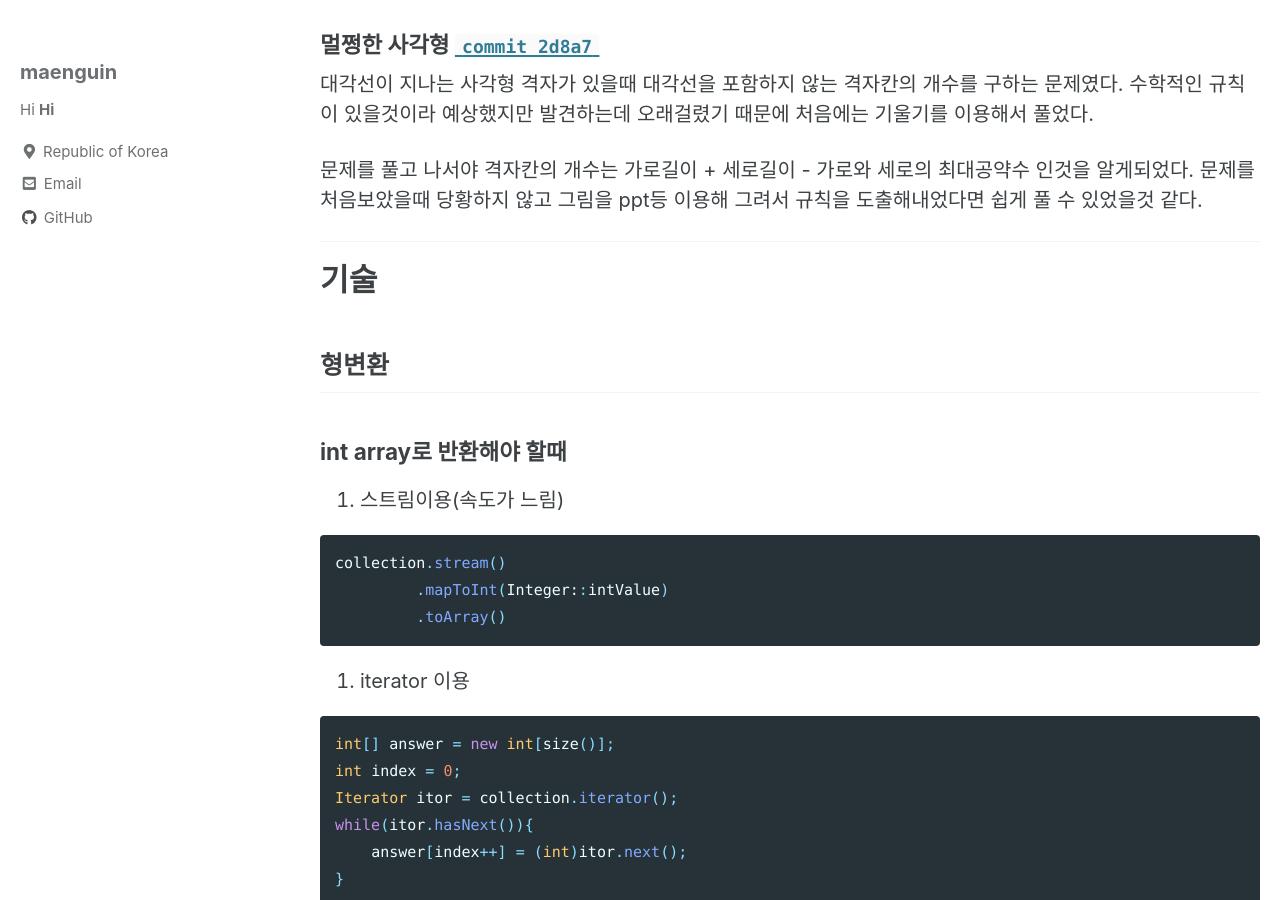
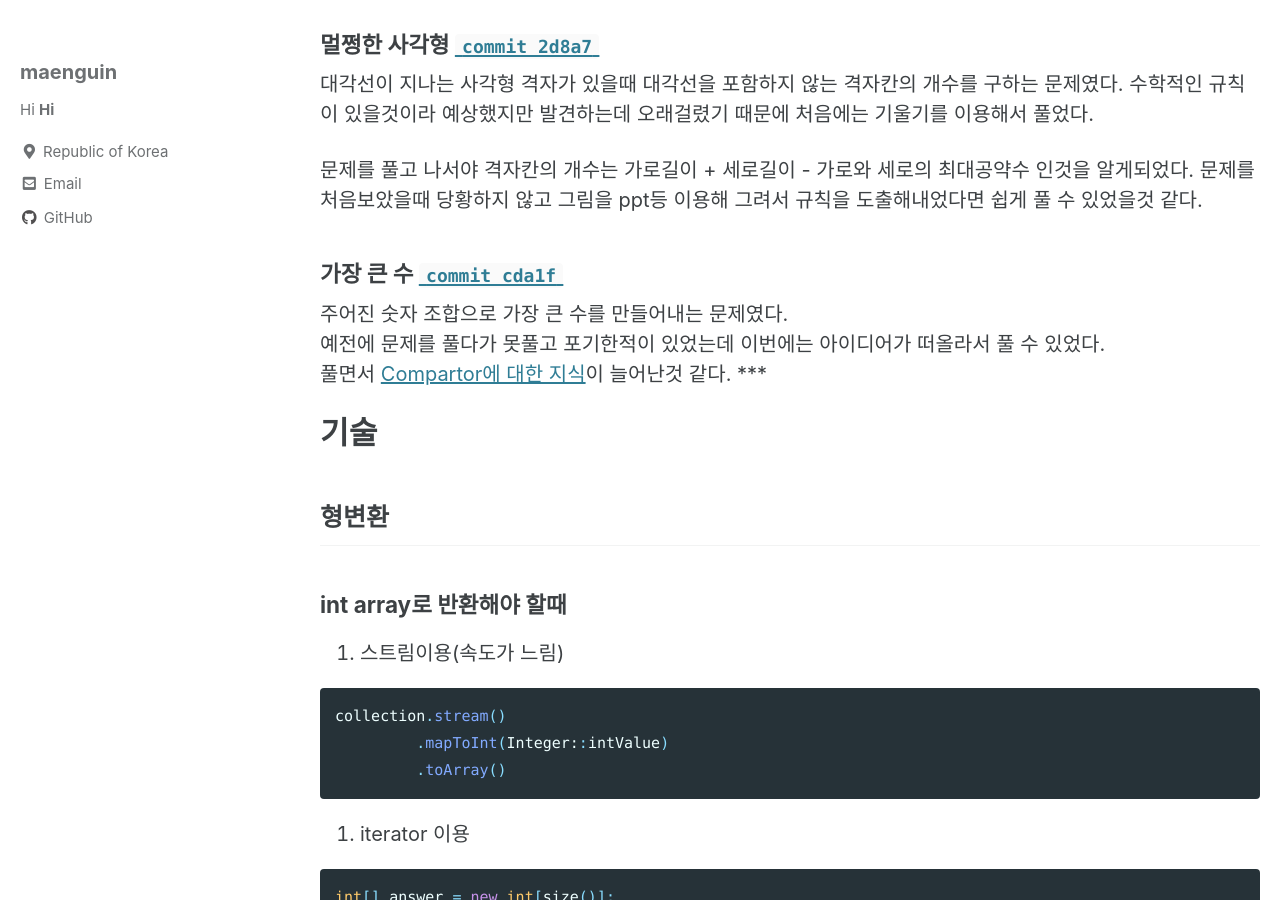
Before and after one commit to maenguin/maenguin.github.io, a Jekyll site: the page built from _posts/2020-12-01-algorithm-study.md, in a window 1280 px wide and 900 px high, scrolled down 1775 px. Built offline with Jekyll 4.4.1, drawn with Linux system fonts in a browser that asks for light colours; cached includes are drawn as plain includes; some of the changed text lies outside the part shown.

Commit message:
Update 2020-12-01-algorithm-study.md

````diff
--- a/_posts/2020-12-01-algorithm-study.md
+++ b/_posts/2020-12-01-algorithm-study.md
@@ -68,6 +68,10 @@ String[] tokens = dartResult.split("(?=[0-9]|10)([SDT])([*#])?");
 문제를 풀고 나서야 격자칸의 개수는 가로길이 + 세로길이 - 가로와 세로의 최대공약수 인것을 알게되었다.
 문제를 처음보았을때 당황하지 않고 그림을 ppt등 이용해 그려서 규칙을 도출해내었다면 쉽게 풀 수 있었을것 같다.
 
+### 가장 큰 수 [`commit cda1f`](https://github.com/maenguin/Algorithm/commit/cda1f20501ed2e0df5eb76c9c66ca69f99d3a2b5)
+주어진 숫자 조합으로 가장 큰 수를 만들어내는 문제였다.
+예전에 문제를 풀다가 못풀고 포기한적이 있었는데 이번에는 아이디어가 떠올라서 풀 수 있었다.
+풀면서 [Compartor에 대한 지식](#역순-정렬-하기)이 늘어난것 같다.
 ***
 
 # 기술
@@ -189,6 +193,15 @@ private long sum(long n){
 ```
 
 ## 기억해두면 좋은 코드
+### 정렬
+#### 역순 정렬 하기
+내장 compare 함수를 사용해 역정렬을 하고 싶을때는 아래 두가지 중 하나를 사용하면 된다.
+```java
+(o1, o2) -> o2.compareTo(o1)
+```
+```java
+(o1, o2) -> -o1.compareTo(o2)
+```
 
 ### 문자열 처리 (String Manipulation)
 #### 토큰화 하기
````
